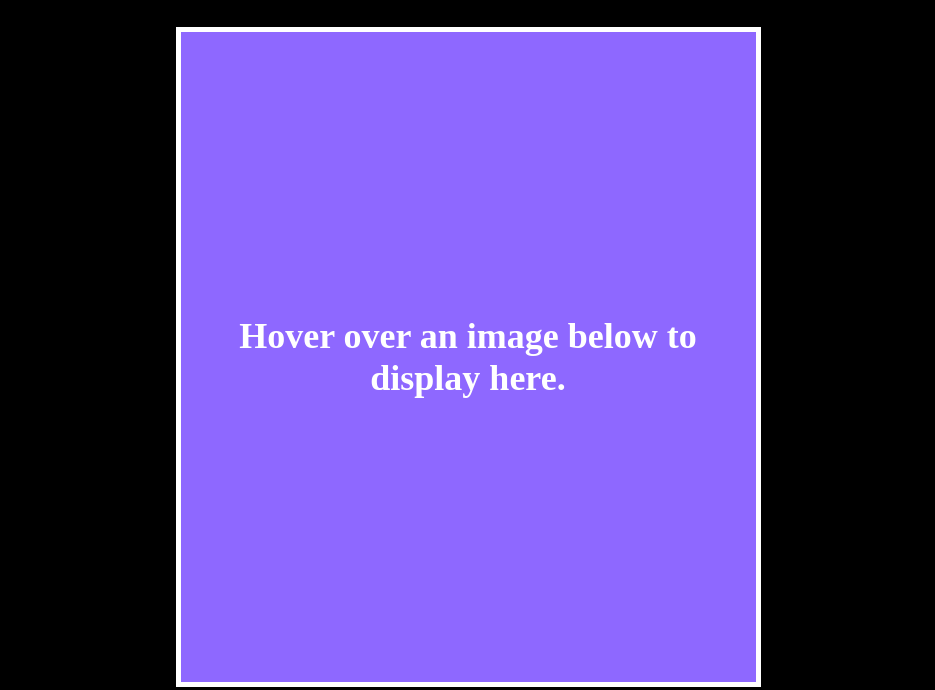
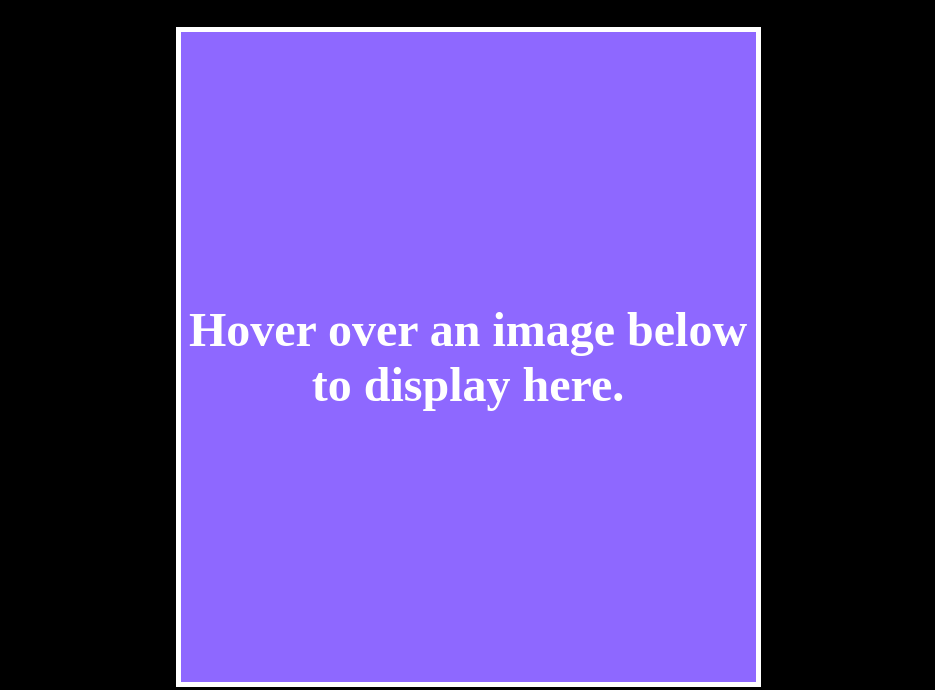
Before and after one commit to medseds/accessibleGallery, a plain HTML site: page index.html in a window 1280 px wide. Shown: the top 690 px of the page, without its empty margins (172-1107 px from the left). Drawn offline with Linux system fonts and the light colour scheme.

Commit message:
Update index.html

```diff
--- a/index.html
+++ b/index.html
@@ -9,7 +9,7 @@
 <body>
     <main>
         <div id="image" data-default-text="Hover over an image below to display here.">
-            <h2>Hover over an image below to display here.</h2>
+            <h1>Hover over an image below to display here.</h1>
         </div>
         <div class="image-container">
             <img class="preview" src="images/image1.jpg"
```
